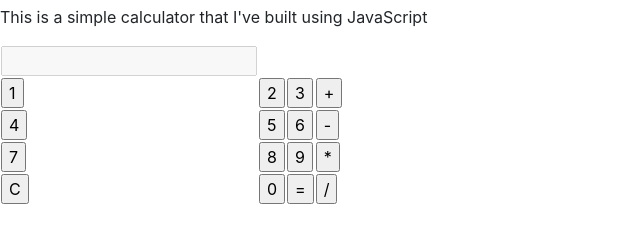
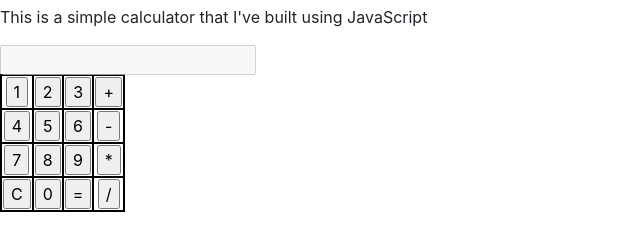
Before and after one commit to fullStackMartinez/javascript-calculator, a plain HTML site: page index.html in a window 1280 px wide. Shown: the part 41-292 px from the top of the page, without its empty margins (0-640 px from the left). Drawn offline with nearby package versions, Linux system fonts and the light colour scheme.

Commit message:
made css directory and style.css stylesheet

```diff
--- /dev/null
+++ b/css/style.css
@@ -0,0 +1,9 @@
+
+table tr td {
+	border: 2px solid black;
+	border-collapse: collapse;
+}
+
+td {
+	text-align: center;
+}
--- a/index.html
+++ b/index.html
@@ -4,6 +4,7 @@
 		<meta charset="UTF-8">
 		<meta name="viewport" content="width=device-width, initial-scale=1, shrink-to-fit=no">
 		<link rel="stylesheet" href="https://maxcdn.bootstrapcdn.com/bootstrap/4.0.0/css/bootstrap.min.css" integrity="sha384-Gn5384xqQ1aoWXA+058RXPxPg6fy4IWvTNh0E263XmFcJlSAwiGgFAW/dAiS6JXm" crossorigin="anonymous">
+		<link rel="stylesheet" href="css/style.css">
 		<script src="https://code.jquery.com/jquery-3.2.1.slim.min.js" integrity="sha384-KJ3o2DKtIkvYIK3UENzmM7KCkRr/rE9/Qpg6aAZGJwFDMVNA/GpGFF93hXpG5KkN" crossorigin="anonymous"></script>
 		<script src="https://cdnjs.cloudflare.com/ajax/libs/popper.js/1.12.9/umd/popper.min.js" integrity="sha384-ApNbgh9B+Y1QKtv3Rn7W3mgPxhU9K/ScQsAP7hUibX39j7fakFPskvXusvfa0b4Q" crossorigin="anonymous"></script>
 		<script src="https://maxcdn.bootstrapcdn.com/bootstrap/4.0.0/js/bootstrap.min.js" integrity="sha384-JZR6Spejh4U02d8jOt6vLEHfe/JQGiRRSQQxSfFWpi1MquVdAyjUar5+76PVCmYl" crossorigin="anonymous"></script>
@@ -13,11 +14,11 @@
 		<p>This is a simple calculator that I've built using JavaScript</p>
 		<form name="calculator">
 			<table>
-				<tr>
-					<td>
+				<thead>
+					<tr>
 						<input type="text" name="display" id="display" disabled>
-					</td>
-				</tr>
+					</tr>
+				</thead>
 				<tr>
 					<td><input type="button" name="one" value="1" onclick="calculator.display.value += '1'"></td>
 					<td><input type="button" name="two" value="2" onclick="calculator.display.value += '2'"></td>
```
